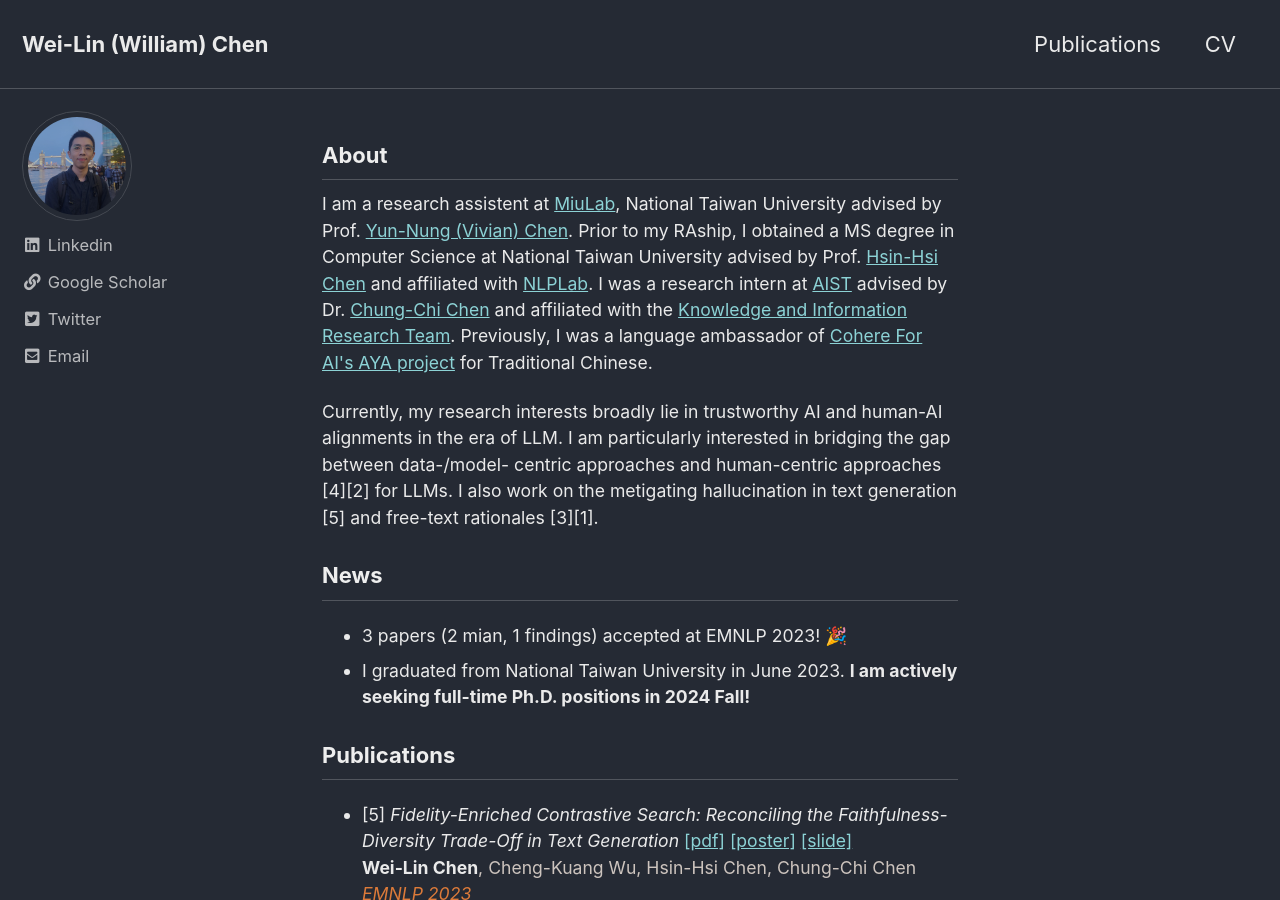
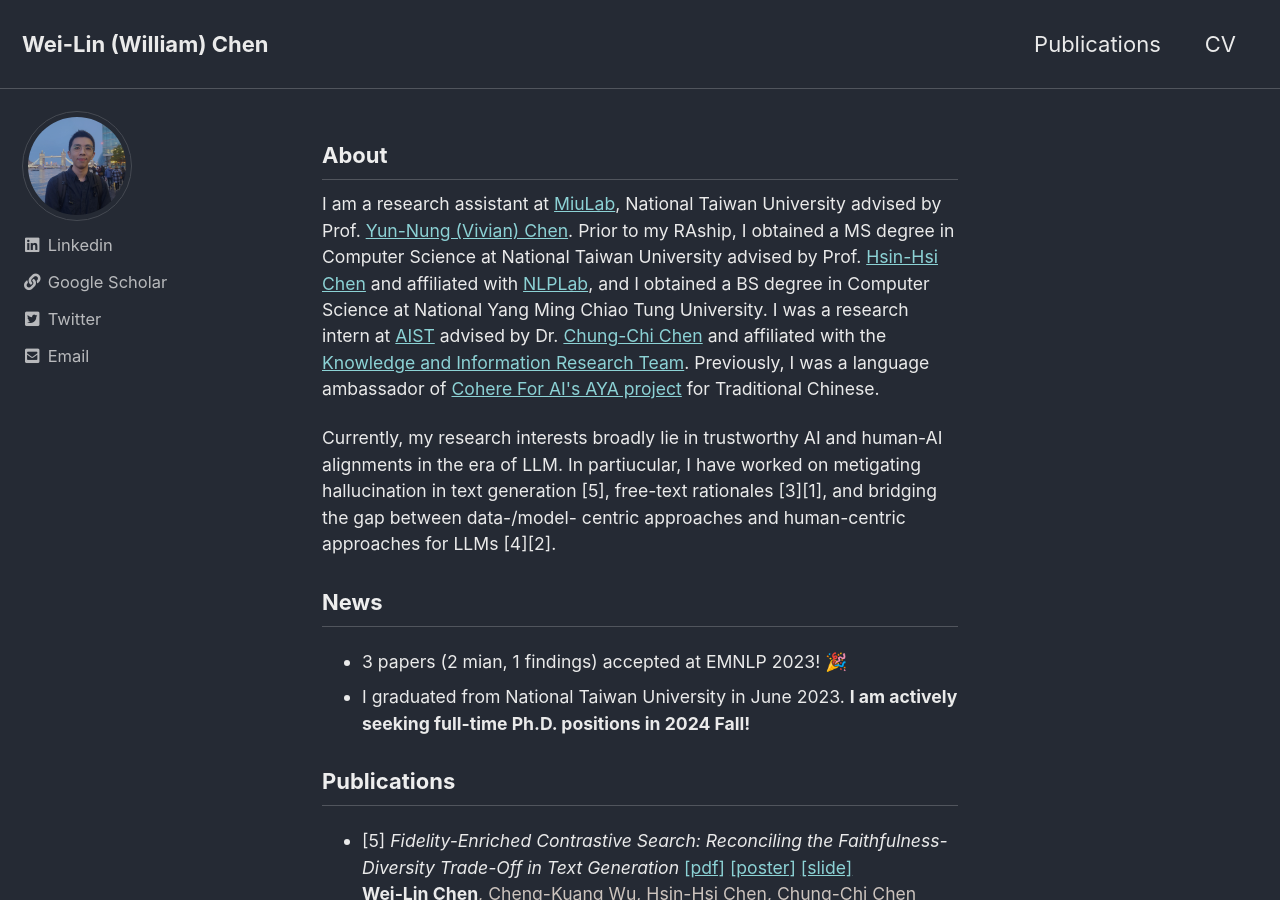
Before and after one commit to wlchen0206/wlchen0206.github.io, a Jekyll site: the page built from index.html, in a window 1280 px wide and 900 px high. Built offline with Jekyll 4.4.1, drawn with Linux system fonts in a browser that asks for light colours; cached includes are drawn as plain includes; formulas are drawn with MathJax 3; the list of posts is cut into pages by our own code.

Commit message:
modify intro

```diff
--- a/index.html
+++ b/index.html
@@ -7,13 +7,13 @@ author_profile: true
 </script>
 <h3 class="archive__subtitle">About</h3>
 <p class="archive__item-excerpt" itemprop="description">
-    I am a research assistent at
+    I am a research assistant at
     <a href='https://www.csie.ntu.edu.tw/~miulab/' target='_blank'>MiuLab</a>,
     National Taiwan University advised by Prof.
     <a href='https://scholar.google.com/citations?user=jQLg-_UAAAAJ&hl=en' target='_blank'>Yun-Nung (Vivian) Chen</a>.
     Prior to my RAship, I obtained a MS degree in Computer Science at National Taiwan University advised by Prof.
     <a href='https://scholar.google.com/citations?user=CRth4q4AAAAJ&hl=en' target='_blank'>Hsin-Hsi Chen</a>
-    and affiliated with <a href='http://nlg.csie.ntu.edu.tw/' target='_blank'>NLPLab</a>.
+    and affiliated with <a href='http://nlg.csie.ntu.edu.tw/' target='_blank'>NLPLab</a>, and I obtained a BS degree in Computer Science at National Yang Ming Chiao Tung University.
     I was a research intern at
     <a href='https://www.aist.go.jp/' target='_blank'>AIST</a>
     advised by Dr.
@@ -26,8 +26,7 @@ author_profile: true
 </p>
 <p class="archive__item-excerpt" itemprop="description">
     Currently, my research interests broadly lie in trustworthy AI and human-AI alignments in the era of LLM.
-    I am particularly interested in bridging the gap between data-/model- centric approaches and human-centric approaches [4][2] for LLMs.
-    I also work on the metigating hallucination in text generation [5] and free-text rationales [3][1].
+    In partiucular, I have worked on metigating hallucination in text generation [5], free-text rationales [3][1], and bridging the gap between data-/model- centric approaches and human-centric approaches for LLMs [4][2].
 </p>
 
 <h3 class="archive__subtitle">News</h3>
```
